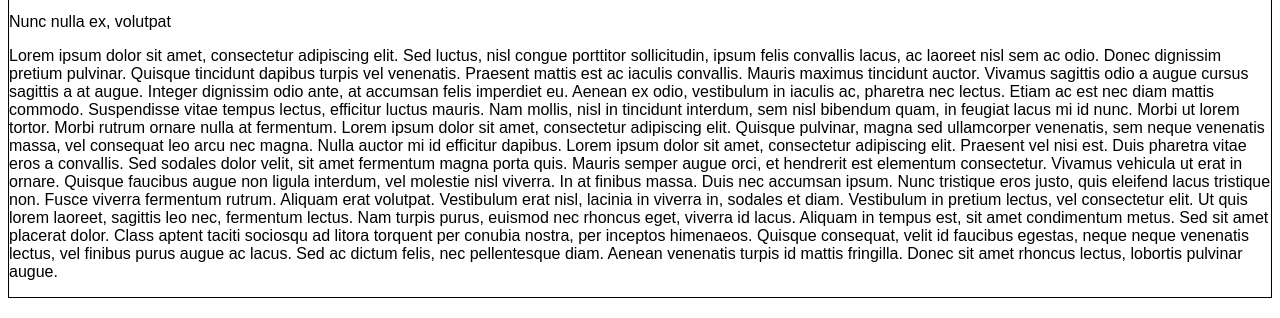
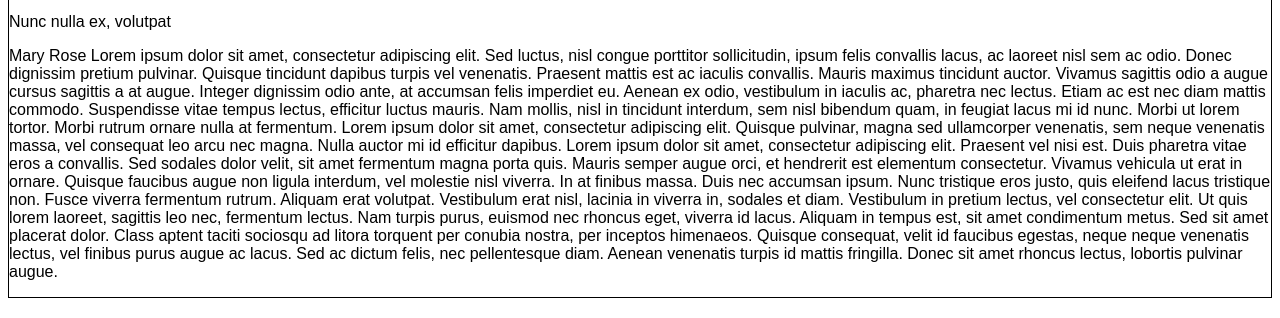
Before and after one commit to preciousflower22/Activity1, a plain HTML site: page index.html in a window 1280 px wide. Shown: the part 334-652 px from the top of the page. Drawn offline with Linux system fonts and the light colour scheme.

Commit message:
add name

```diff
--- a/index.html
+++ b/index.html
@@ -48,7 +48,7 @@
 
 <p class="bc-head-title">Nunc nulla ex, volutpat</p>
 
-<p>Lorem ipsum dolor sit amet, consectetur adipiscing elit. Sed luctus, nisl congue porttitor sollicitudin, ipsum felis convallis lacus, ac laoreet nisl sem ac odio. Donec dignissim pretium pulvinar. Quisque tincidunt dapibus turpis vel venenatis. Praesent mattis est ac iaculis convallis. Mauris maximus tincidunt auctor. Vivamus sagittis odio a augue cursus sagittis a at augue. Integer dignissim odio ante, at accumsan felis imperdiet eu. Aenean ex odio, vestibulum in iaculis ac, pharetra nec lectus. Etiam ac est nec diam mattis commodo. Suspendisse vitae tempus lectus, efficitur luctus mauris. Nam mollis, nisl in tincidunt interdum, sem nisl bibendum quam, in feugiat lacus mi id nunc. Morbi ut lorem tortor. Morbi rutrum ornare nulla at fermentum.
+<p>Mary Rose Lorem ipsum dolor sit amet, consectetur adipiscing elit. Sed luctus, nisl congue porttitor sollicitudin, ipsum felis convallis lacus, ac laoreet nisl sem ac odio. Donec dignissim pretium pulvinar. Quisque tincidunt dapibus turpis vel venenatis. Praesent mattis est ac iaculis convallis. Mauris maximus tincidunt auctor. Vivamus sagittis odio a augue cursus sagittis a at augue. Integer dignissim odio ante, at accumsan felis imperdiet eu. Aenean ex odio, vestibulum in iaculis ac, pharetra nec lectus. Etiam ac est nec diam mattis commodo. Suspendisse vitae tempus lectus, efficitur luctus mauris. Nam mollis, nisl in tincidunt interdum, sem nisl bibendum quam, in feugiat lacus mi id nunc. Morbi ut lorem tortor. Morbi rutrum ornare nulla at fermentum.
     Lorem ipsum dolor sit amet, consectetur adipiscing elit. Quisque pulvinar, magna sed ullamcorper venenatis, sem neque venenatis massa, vel consequat leo arcu nec magna. Nulla auctor mi id efficitur dapibus. Lorem ipsum dolor sit amet, consectetur adipiscing elit. Praesent vel nisi est. Duis pharetra vitae eros a convallis. Sed sodales dolor velit, sit amet fermentum magna porta quis. Mauris semper augue orci, et hendrerit est elementum consectetur. Vivamus vehicula ut erat in ornare. Quisque faucibus augue non ligula interdum, vel molestie nisl viverra.
 
 In at finibus massa. Duis nec accumsan ipsum. Nunc tristique eros justo, quis eleifend lacus tristique non. Fusce viverra fermentum rutrum. Aliquam erat volutpat. Vestibulum erat nisl, lacinia in viverra in, sodales et diam. Vestibulum in pretium lectus, vel consectetur elit. Ut quis lorem laoreet, sagittis leo nec, fermentum lectus.
```
